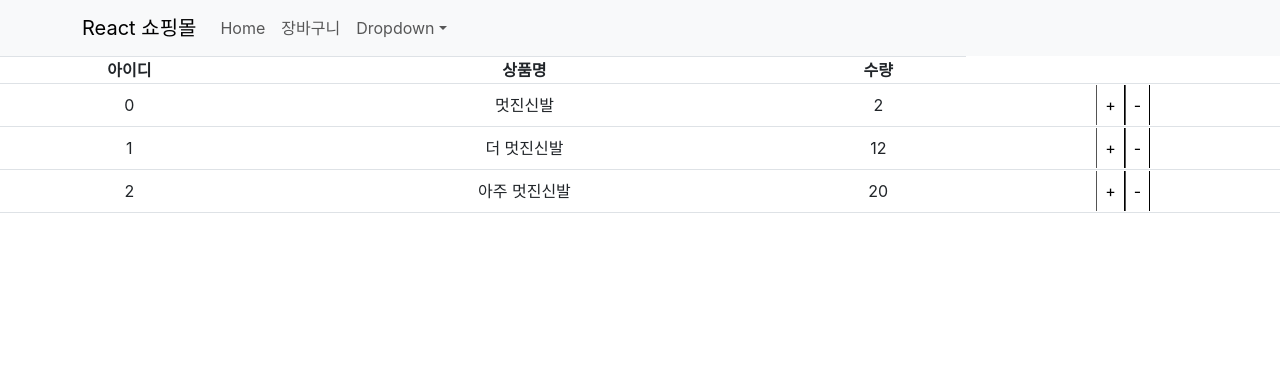
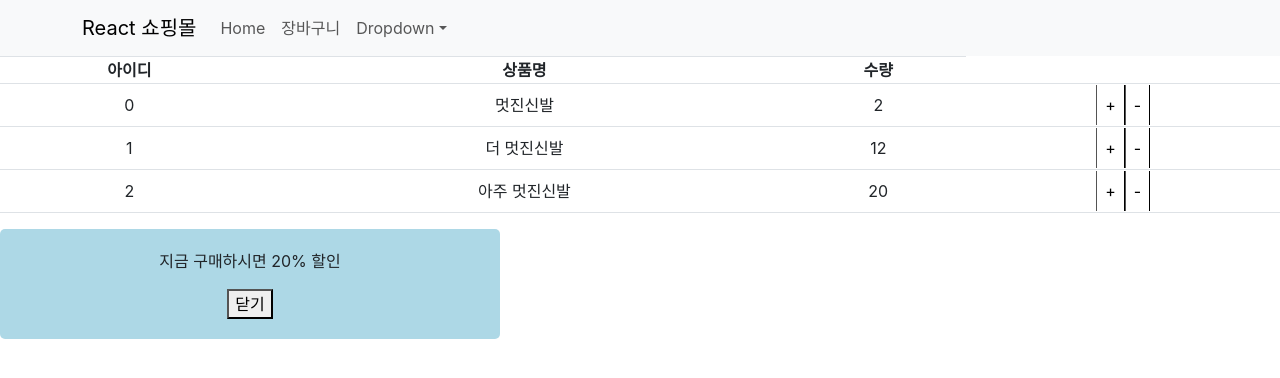
Before and after one commit to JongChanLee01/study_shoppingMall, a React (Create React App) app in the folder shop/: page /cart in a window 1280 px wide. Shown: the top 378 px of the page. Built offline with nearby package versions, Linux system fonts and the light colour scheme.

Commit message:
alert닫기

```diff
--- a/shop/src/components/Cart.js
+++ b/shop/src/components/Cart.js
@@ -20,6 +20,15 @@
         )
     })
 
+    let alert닫기 = (
+        <div className='my-alert2'>
+            <p>지금 구매하시면 20% 할인</p>
+            <button onClick={()=>props.dispatch({type:"alert닫기"})}>
+                닫기
+            </button>
+        </div>
+    );
+
     return (
         <div>
             <Table striped hover bordered>
@@ -36,14 +45,17 @@
                     <td> {props.state[0].id}</td>
                 </tr> */}
             </Table>
+            { props.alertShow == true ? alert닫기 : null }
         </div>
     )
 }
 
 // export default Cart;
 function stateToProps(state){
-    return(
-        {state:state}
-    )
+    console.log(state);
+    return({
+        state:state.reducer,
+        alertShow:state.reducer2,
+    })
 }
 export default connect(stateToProps)(Cart);
--- a/shop/src/index.js
+++ b/shop/src/index.js
@@ -8,7 +8,7 @@
 
 // redux 아래 두개 임포트
 import { Provider } from 'react-redux';
-import { legacy_createStore as createStore } from 'redux';
+import { legacy_createStore as createStore, combineReducers } from 'redux';
 
 
 let initial = [
@@ -16,6 +16,17 @@
     { id:1, name:"더 멋진신발", quan:12 },
     { id:2, name:"아주 멋진신발", quan:20 },
 ];
+
+let alert초기값 = true;
+
+function reducer2(state = alert초기값, action){
+  if(action.type === "alert닫기"){
+    state = false;
+    return state;
+  }else{
+    return state;
+  }
+}
 
 function reducer(state = initial, action){
   if(action.type === "수량증가"){
@@ -35,12 +46,10 @@
   }
 }
 
-let store = createStore(reducer);
+let store = createStore(combineReducers({reducer, reducer2}));
 // let store = createStore(()=>{
 //   return initial;
 // });
-
-
 
 
 const root = ReactDOM.createRoot(document.getElementById('root'));
```
